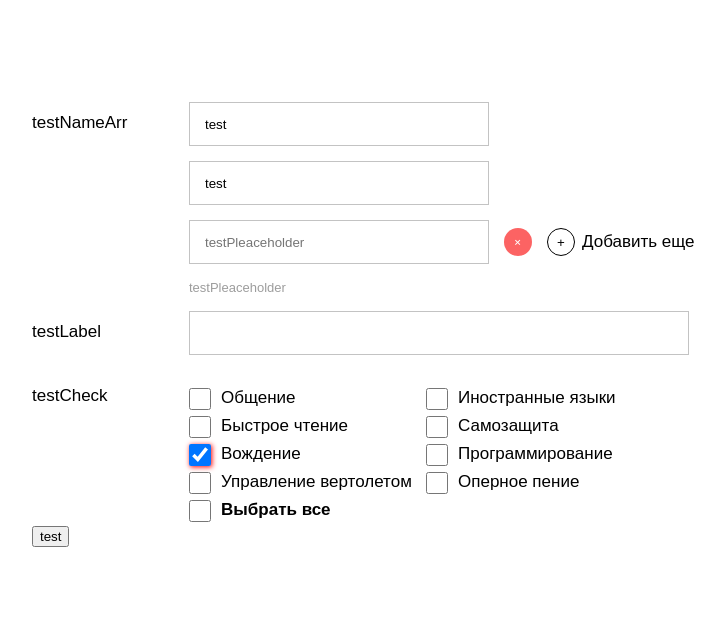
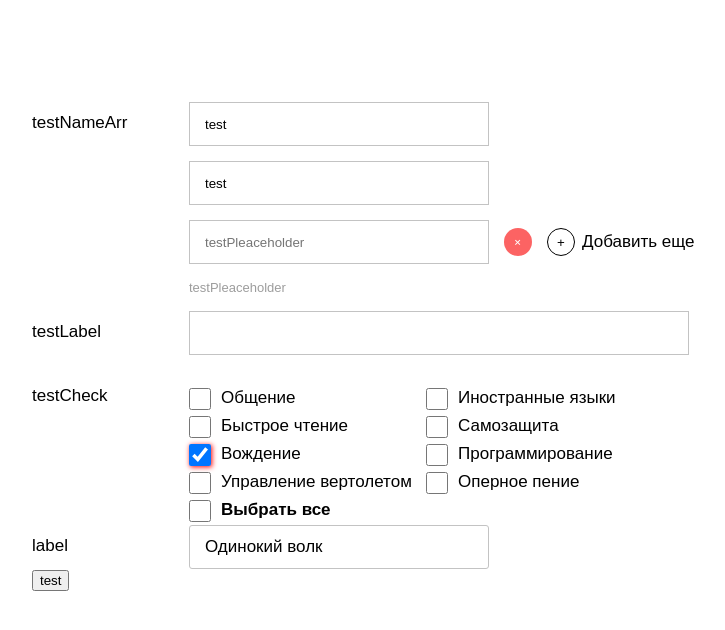
Before and after one commit to Arimekilu/testBackground, an Angular app: page / in a window 1280 px wide. Shown: the top 630 px of the page, without its empty margins (103-828 px from the left). Built offline with nearby package versions, Linux system fonts and the light colour scheme.

Commit message:
Логика готова

```diff
--- a/src/app/app.component.html
+++ b/src/app/app.component.html
@@ -9,15 +9,15 @@
         <app-test-input [control]="control" [formControlName]="control.name"></app-test-input>
       </ng-template>
       <ng-template ngSwitchCase="select">
-        <app-test-input [control]="control" [formControlName]="control.name"></app-test-input>
+        <app-test-select [control]="control" [formControlName]="control.name"></app-test-select>
       </ng-template>
       <ng-template ngSwitchCase="checkbox">
-        <app-test-input [control]="control" [formControlName]="control.name"></app-test-input>
+        <app-test-checkbox [control]="control" [formControlName]="control.name"></app-test-checkbox>
       </ng-template>
     </div>
   </div>
 
-  <app-test-checkbox [control]="checkControl"></app-test-checkbox>
+
 
 
 
--- a/src/app/app.component.ts
+++ b/src/app/app.component.ts
@@ -1,7 +1,7 @@
 import {ChangeDetectionStrategy, Component, OnInit} from '@angular/core';
 import {IControl} from "./interfaces/interfaces";
-import {FormBuilder, FormControl, FormGroup, Validators} from "@angular/forms";
-import {numInputJSON} from "./jsonTest";
+import {FormBuilder, FormGroup, Validators} from "@angular/forms";
+
 import {DataService} from "./data-service.service";
 
 @Component({
@@ -10,7 +10,7 @@ import {DataService} from "./data-service.service";
   styleUrls: ['./app.component.scss'],
   changeDetection: ChangeDetectionStrategy.OnPush
 })
-export class AppComponent implements OnInit{
+export class AppComponent implements OnInit {
   title = 'testBackground';
   dynamicForm: FormGroup;
   controls?: IControl[]
@@ -18,31 +18,56 @@ export class AppComponent implements OnInit{
 
 
   constructor(private fb: FormBuilder, private dataService: DataService) {
-    this.dynamicForm = this.fb.group({
-    });
+    this.dynamicForm = this.fb.group({});
   }
 
-  Control (obj: IControl ) {
-    this.dynamicForm.addControl(
-      obj.name,
-      this.fb.control(obj.value)
-    )
-  }
-  ControlNum (obj: IControl ) {
+  ControlText(obj: IControl) {
     this.dynamicForm.addControl(
       obj.name,
       this.fb.control(obj.value)
     )
   }
 
+  ControlNum(obj: IControl) {
+    this.dynamicForm.addControl(
+      obj.name,
+      this.fb.control(obj.value)
+    )
+  }
+
+  ControlCheck(obj: IControl) {
+    const value = []
+    if (obj.checkbox) {
+      for (const objElement of obj.checkbox) {
+        if (objElement.checked) {
+          value.push(objElement.label)
+        }
+      }
+    }
+    this.dynamicForm.addControl(
+      obj.name,
+      this.fb.control(value)
+    )
+  }
+
+  ControlSelect (obj: IControl) {
+    this.dynamicForm.addControl(
+      obj.name,
+      this.fb.control(obj.value))
+  }
+
   ngOnInit(): void {
-   this.controls = this.dataService.getData()
+    this.controls = this.dataService.getData()
     this.checkControl = this.dataService.getCheckbox()
-    for (let stringControlElement of this.controls) {
-      if (stringControlElement.type === 'text') {
-        this.Control(stringControlElement)
-      } else if (stringControlElement.type === 'number') {
-        this.ControlNum(stringControlElement)
+    for (let control of this.controls) {
+      if (control.type === 'text') {
+        this.ControlText(control)
+      } else if (control.type === 'number') {
+        this.ControlNum(control)
+      } else if (control.type === 'checkbox') {
+        this.ControlCheck(control)
+      } else if (control.type === 'select') {
+        this.ControlSelect(control)
       }
     }
   }
--- a/src/app/components/test-checkbox/test-checkbox.component.ts
+++ b/src/app/components/test-checkbox/test-checkbox.component.ts
@@ -1,20 +1,23 @@
-import {ChangeDetectorRef, Component, Input} from '@angular/core';
+import {ChangeDetectorRef, Component, forwardRef, Input, OnInit} from '@angular/core';
 import {IControl} from "../../interfaces/interfaces";
 import {DataService} from "../../data-service.service";
+import {ControlValueAccessor, NG_VALUE_ACCESSOR} from "@angular/forms";
 
 @Component({
   selector: 'app-test-checkbox',
   templateUrl: './test-checkbox.component.html',
-  styleUrls: ['./test-checkbox.component.scss']
+  styleUrls: ['./test-checkbox.component.scss'],
+  providers: [{
+    provide: NG_VALUE_ACCESSOR,
+    useExisting: forwardRef(() => TestCheckboxComponent),
+    multi: true
+  }]
 })
-export class TestCheckboxComponent {
+export class TestCheckboxComponent implements ControlValueAccessor, OnInit {
   @Input() control?: IControl
-  value: any
-  valueArr:Map<string, string> = new Map()
+  value: string[] = []
+  valueArr: Set<string> = new Set()
 
-  test() {
-    console.log()
-  }
 
   constructor(private readonly changeDetector: ChangeDetectorRef, private dataService: DataService) {
   }
@@ -27,14 +30,23 @@ export class TestCheckboxComponent {
   onInputValueChange(event: Event): void {
     const targetDivElement = event.target as HTMLInputElement;
     const value: any = targetDivElement.value;
-    this.updateValue(value)
-    this.onChange(value);
+    console.log(targetDivElement)
+    console.log(this.valueArr)
+    if (targetDivElement.checked){
+      this.valueArr.add(value)
+    } else if (!targetDivElement.checked) {
+      this.valueArr.delete(value)
+    }
+    this.updateValue(this.valueArr)
+    this.onChange([...this.valueArr]);
+    console.log(this.valueArr)
   }
 
 
-  updateValue(insideValue: any) {
-    this.value = insideValue; // html
-    this.onChange(insideValue); // уведомить Forms API
+  updateValue(insideValue: Set<string>) {
+    const value= [...insideValue]
+    this.value = value; // html
+    this.onChange(value); // уведомить Forms API
     this.onTouched();
 
   }
@@ -47,21 +59,38 @@ export class TestCheckboxComponent {
     this.onTouched = fn;
   }
 
-  writeValue(value: any): void {
-    this.value = value
+  writeValue(value: Set<string>): void {
+    if (value) {
+      console.log('writeValue')
+      console.log(value)
+      this.value = [...value]
+      console.log(this.value)
+    }
     this.changeDetector.detectChanges()
   }
 
   ngOnInit(): void {
     const box = this.dataService.getCheckbox()
-    this.writeValue(box.checkbox)
-    this.value = []
     if (box.checkbox)
       for (const box1 of box.checkbox) {
         if (box1.checked) {
-          this.value.push(box1.label)
+          this.valueArr.add(box1.label)
         }
       }
-    console.log(this.value)
+    console.log('Oninit')
+    this.writeValue(this.valueArr)
+    this.updateValue(this.valueArr)
+  }
+
+  selectAll(event: Event) {
+    const targetDivElement = event.target as HTMLInputElement;
+    const checked = targetDivElement.checked
+    if (this.control?.checkbox) {
+      for (const select of this.control?.checkbox) {
+        select.checked = checked;
+        checked ? this.valueArr.add(select.label) : this.valueArr.delete(select.label)
+      }
+    }
+    this.updateValue(this.valueArr)
   }
 }
--- a/src/app/components/test-select/test-select.component.html
+++ b/src/app/components/test-select/test-select.component.html
@@ -7,7 +7,7 @@
     <div class="custom-select">
       <div class="select" (click)="showOptions = true" [ngClass]="{'openSelect': showOptions}">{{selectedValue}}</div>
       <div class="optionBlock" *ngIf="showOptions">
-        <div [ngClass]="{'selected' : option === selectedValue}" *ngFor="let option of selectOptions" class="option" (click)="showOptions= false; selectedValue = option" (blur)="showOptions= false; console.log('blur')">
+        <div [ngClass]="{'selected' : option === selectedValue}" *ngFor="let option of control?.selectOptions" class="option" (click)="showOptions= false; selectedValue = option; updateValue(option)" (blur)="showOptions= false">
           {{option}}
         </div>
       </div>
--- a/src/app/components/test-select/test-select.component.ts
+++ b/src/app/components/test-select/test-select.component.ts
@@ -1,15 +1,68 @@
-import {Component} from '@angular/core';
+import {ChangeDetectorRef, Component, forwardRef, Input, OnInit} from '@angular/core';
+import {IControl} from "../../interfaces/interfaces";
+import {ControlValueAccessor, NG_VALUE_ACCESSOR} from "@angular/forms";
+import {DataService} from "../../data-service.service";
 
 @Component({
   selector: 'app-test-select',
   templateUrl: './test-select.component.html',
-  styleUrls: ['./test-select.component.scss']
+  styleUrls: ['./test-select.component.scss'],
+  providers: [{
+    provide: NG_VALUE_ACCESSOR,
+    useExisting: forwardRef(() => TestSelectComponent),
+    multi: true
+  }]
 })
-export class TestSelectComponent {
-  selectOptions: string[] = ['Женат / замужем', 'Не женат / не замужем', 'Одинокий волк']
+export class TestSelectComponent implements OnInit, ControlValueAccessor{
+  @Input()control?: IControl
   showOptions: boolean = false
-  selectedValue: string = this.selectOptions[0]
+  selectedValue: string  = ''
+  value = this.selectedValue
+  ngOnInit(): void {
+    if (typeof this.control?.value === 'string' ) {
+      this.selectedValue = this.control.value
+      this.writeValue(this.selectedValue)
+    }
+  }
 
 
-  protected readonly console = console;
+  constructor(private readonly changeDetector: ChangeDetectorRef, private dataService: DataService) {
+  }
+
+  private onChange = (value: any) => {
+  };
+  private onTouched = () => {
+  }
+
+
+  updateValue(insideValue: string) {
+    const value= insideValue
+    this.value = insideValue; // html
+    this.onChange(value); // уведомить Forms API
+    this.onTouched();
+
+  }
+
+  registerOnChange(fn: (value: any) => void): void {
+    this.onChange = fn;
+  }
+
+  public registerOnTouched(fn: () => void): void {
+    this.onTouched = fn;
+  }
+
+  writeValue(value: string): void {
+    if (value) {
+      this.value = this.selectedValue
+      console.log(this.value)
+    }
+    this.changeDetector.detectChanges()
+  }
+
+
+
+
+
+
+
 }
--- a/src/app/data-service.service.ts
+++ b/src/app/data-service.service.ts
@@ -20,7 +20,28 @@ export class DataService {
       isArray: false,
       name: 'testName',
       label: 'testLabel',
-    }]
+    }, {
+      type: 'checkbox',
+      name: 'testCheck',
+      label: 'testCheck',
+      checkbox: [
+        {label: 'Общение', checked: false},
+        {label: 'Иностранные языки', checked: false},
+        {label: 'Быстрое чтение', checked: false},
+        {label: 'Самозащита', checked: false},
+        {label: 'Вождение', checked: true},
+        {label: 'Программирование', checked: false},
+        {label: 'Управление вертолетом', checked: false},
+        {label: 'Оперное пение', checked: false},
+      ]
+    }, {
+      type: 'select',
+      name: 'select',
+      label: 'testSelect',
+      value: 'Одинокий волк',
+      selectOptions: ['Женат / замужем', 'Не женат / не замужем', 'Одинокий волк']
+    }
+    ]
   }
 
   getCheckbox(): IControl {
--- a/src/app/interfaces/interfaces.ts
+++ b/src/app/interfaces/interfaces.ts
@@ -8,5 +8,6 @@ export interface IControl {
   placeholder?: string
   value?: string | number | string[],
   checkbox?: {checked: boolean, label: string}[],
+  selectOptions?: string[]
   validators?: Validators[]
 }
```
Also changed, not shown: src/app/components/test-checkbox/test-checkbox.component.html (+4 -4 lines).
